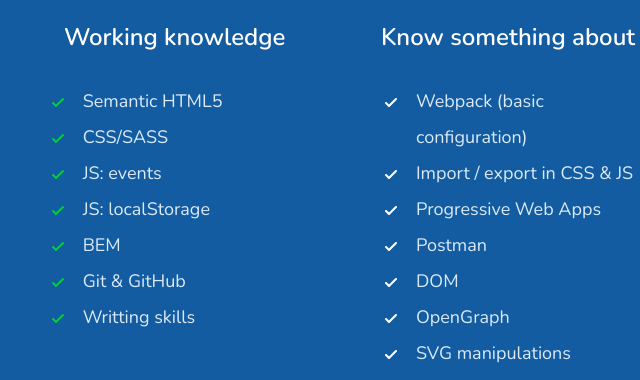
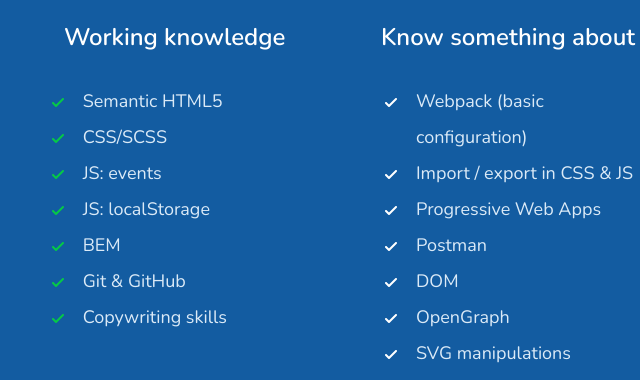
Before and after one commit to annaudziela/portfolio_project, a website built with webpack: page src/pages/index.html in a window 1280 px wide. Shown: the part 1305-1685 px from the top of the page, 132-772 px from the left. Built offline with nearby package versions, Linux system fonts and the light colour scheme; no server answers.

Commit message:
correction 2.0

```diff
--- a/src/pages/index.html
+++ b/src/pages/index.html
@@ -79,12 +79,12 @@
           <h3 class="skills-section__title">Working knowledge</h3>
           <ul class="skills-section__element skills-section__element--green">
             <li class="skills-section__item">Semantic HTML5</li>
-            <li class="skills-section__item">CSS/SASS</li>
+            <li class="skills-section__item">CSS/SCSS</li>
             <li class="skills-section__item">JS: events</li>
             <li class="skills-section__item">JS: localStorage</li>
             <li class="skills-section__item">BEM</li>
             <li class="skills-section__item">Git & GitHub</li>
-            <li class="skills-section__item">Writting skills</li>
+            <li class="skills-section__item">Copywriting skills</li>
 
           </ul>
         </div>
```
